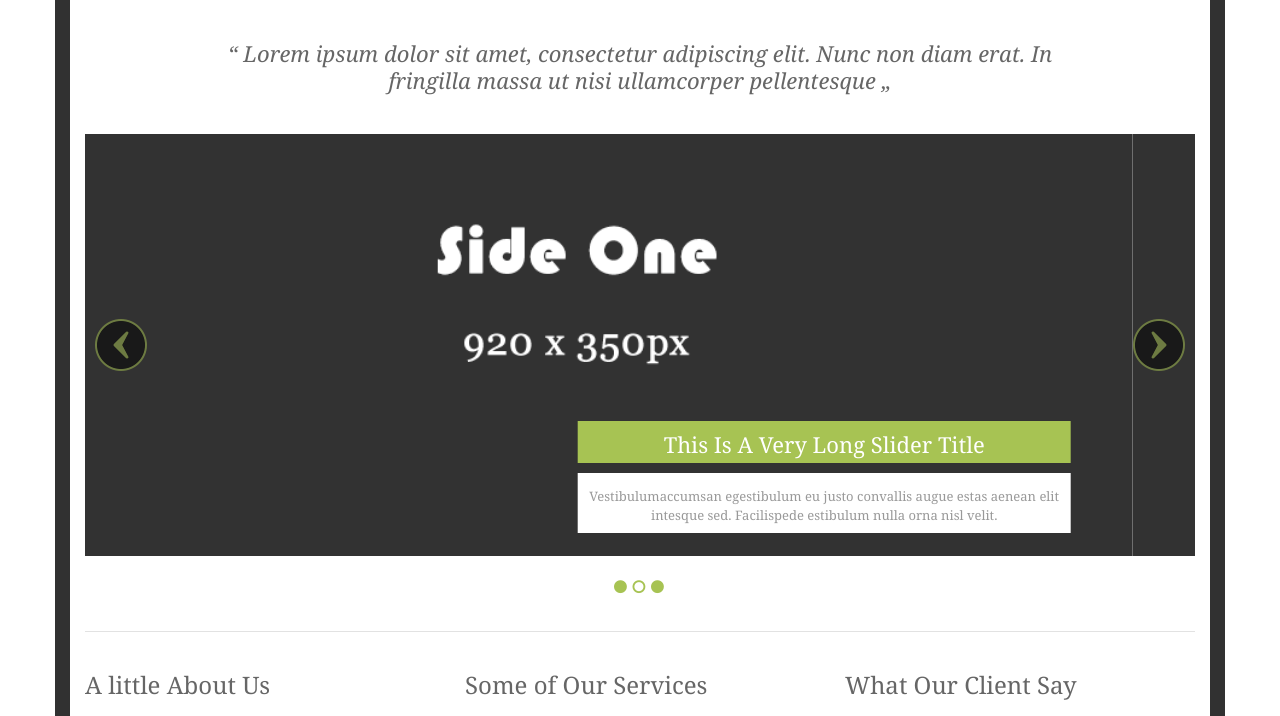
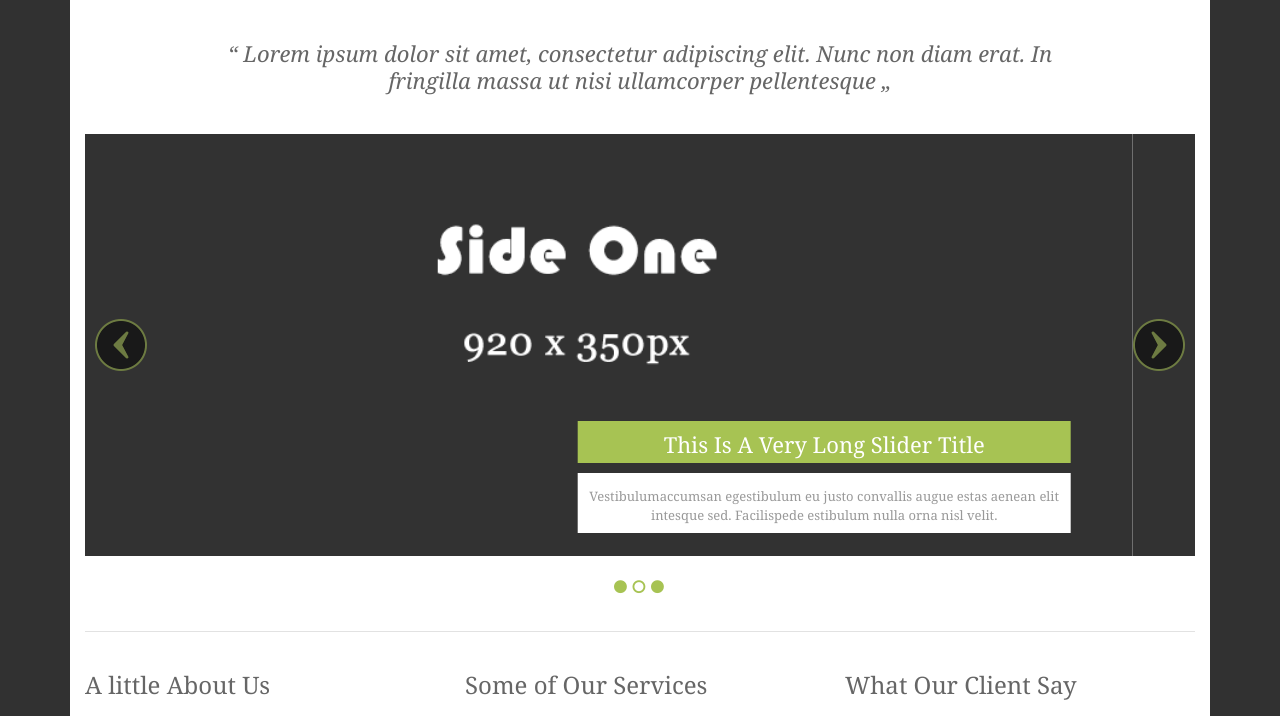
Before and after one commit to tutv/clearcut, a plain HTML site: page index.html in a window 1280 px wide. Shown: the part 104-820 px from the top of the page. Drawn offline with Linux system fonts and the light colour scheme.

Commit message:
Fix background

```diff
--- a/css/main.css
+++ b/css/main.css
@@ -1,5 +1,5 @@
 #home {
-    background-color: #fff;
+    background-color: #313131;
     color: #666;
     font-size: 13px;
     font-family: "Georgia";
```
